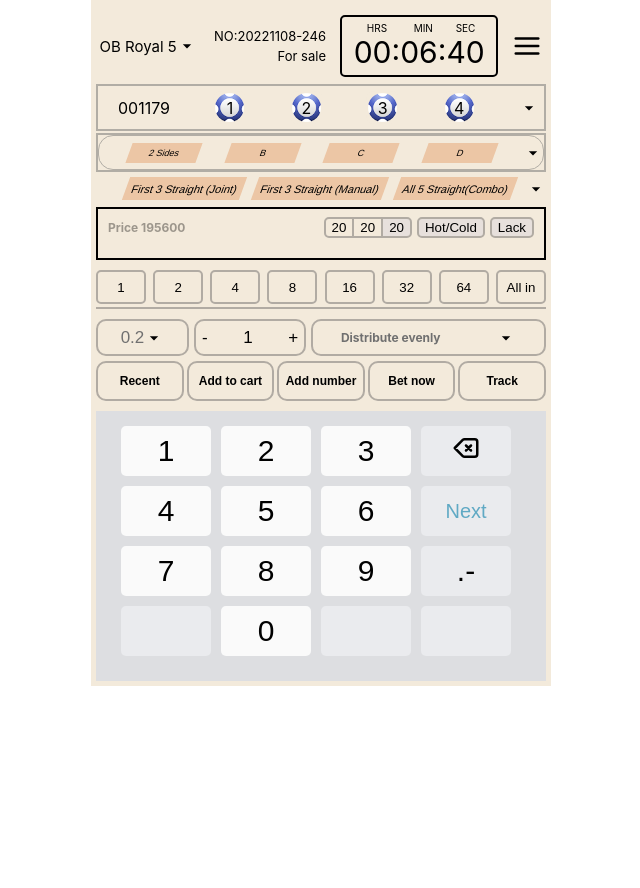
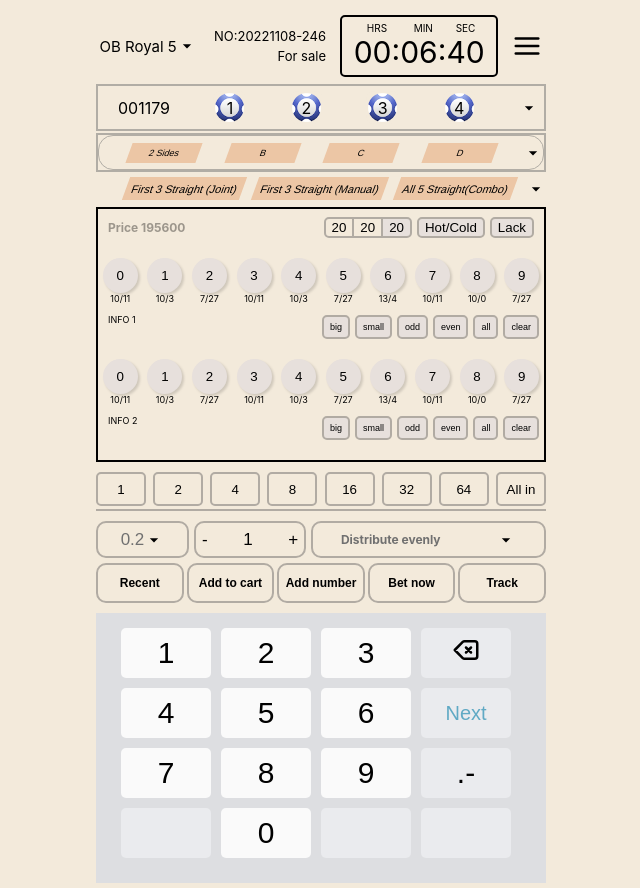
Before and after one commit to Rookid19/Lottery-game-mobile, a React (Create React App) app: page / in a window 1280 px wide. Shown: the whole page, without its empty margins (319-959 px from the left). Before the commit the page ends 800 px from the top, so only its background shows below. Built offline with nearby package versions, Linux system fonts and the light colour scheme.

Commit message:
draw numbers

```diff
--- a/src/App.css
+++ b/src/App.css
@@ -1,9 +1,13 @@
 :root {
   --light-cream: #f3eadb;
 }
+body{
+  background-color: var(--light-cream);
+
+}
 .App {
   padding-top: 15px;
-  padding-inline: 5px;
+  padding-inline: 15px;
   align-self: center;
   width: 450px;
   margin: auto;
--- a/src/App.js
+++ b/src/App.js
@@ -13,6 +13,7 @@ function App() {
       <Tabs />
       <DrawNumbers />
       <Bets />
+
     </div>
   );
 }
--- a/src/components/DrawNumbers.jsx
+++ b/src/components/DrawNumbers.jsx
@@ -1,12 +1,14 @@
 import React from "react";
 import "../css/DrawNumber.css";
+import { compositeButtons, numbers } from "../utils/Data";
 
 function DrawNumbers() {
+  const infoData = [1, 2];
   return (
     <div className="draw_number_wrapper">
       <div className="info">
         <div>
-          <span className="price">Price{" "}</span>
+          <span className="price">Price </span>
           <span className="price">195600</span>
         </div>
         <div>
@@ -19,6 +21,29 @@ function DrawNumbers() {
           <button id="lack">Lack</button>
         </div>
       </div>
+      {infoData.map((num) => (
+        <div>
+          <div className="numbers_container">
+            {numbers.map(({ number, label }) => (
+              <div className="button_wrapper" key={label}>
+                <button className="round_button">{number}</button>
+                <div className="label">{label}</div>
+              </div>
+            ))}
+          </div>
+          <div className="composite">
+            <div id="info-title">INFO {num}</div>
+            <div>
+              {compositeButtons.map(({ label, id }) => (
+                <button className="button_filter" key={id}>
+                  {label}
+                </button>
+              ))}
+            </div>
+          </div>
+        </div>
+      ))}
+
       <div className="black_border"></div>
     </div>
   );
--- a/src/css/DrawNumber.css
+++ b/src/css/DrawNumber.css
@@ -47,8 +47,51 @@
   border-radius: 5px;
 }
 
-.price{
-    font-size: 12px;
-    font-weight: 700;
-    color: #9c968c
+.price {
+  font-size: 12px;
+  font-weight: 700;
+  color: #9c968c;
 }
+.numbers_container {
+  display: flex;
+  justify-content: space-around;
+  margin-top: 20px;
+}
+.button_wrapper {
+  display: flex;
+  flex-direction: column;
+  align-items: center;
+}
+
+.round_button {
+  border-radius: 50%;
+  height: 35px;
+  width: 35px;
+  border: none;
+  background-color: #e7e0dc;
+  box-shadow: rgba(0, 0, 0, 0.15) 1.95px 1.95px 2.6px;
+}
+
+.label {
+  font-size: 9px;
+}
+
+.composite {
+  display: flex;
+  justify-content: space-between;
+  margin-top: 10px;
+  margin-left: 10px;
+}
+.button_filter {
+  margin-right: 5px;
+  width: fit-content;
+  height: 24px;
+  font-size: 9px;
+  border: 2px solid #b1aba3;
+  border-radius: 5px;
+  background-color: #e7e0dc;
+
+}
+#info-title{
+    font-size: 9px;
+}
```
